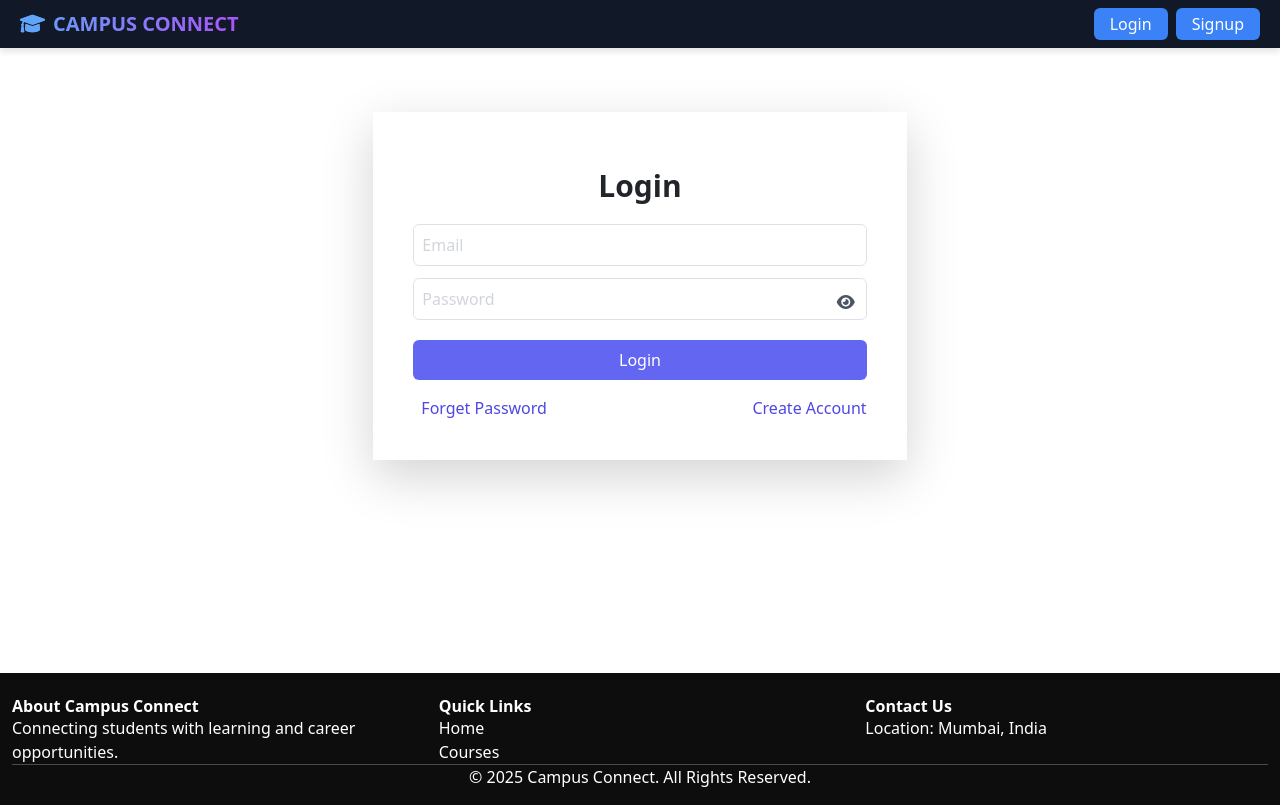
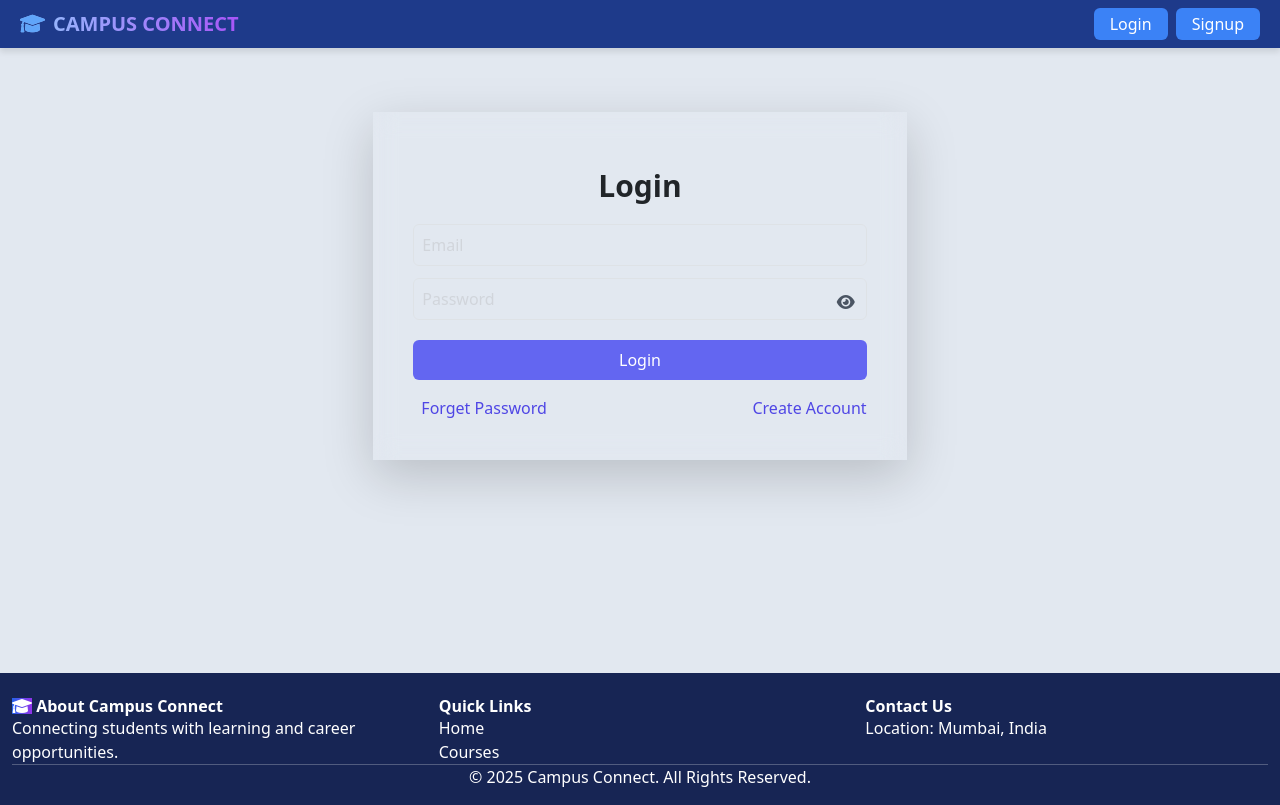
Before and after one commit to AGuptaWorks01/Campus-connect, an Angular app in the folder Client-Frontend/: page /login in a window 1280 px wide. Built offline with nearby package versions, Linux system fonts and the light colour scheme.

Commit message:
added main bg-color

```diff
--- a/Client-Frontend/src/app/Components/home/home.component.css
+++ b/Client-Frontend/src/app/Components/home/home.component.css
@@ -1,3 +1,6 @@
+
+
+
 /* Typing Effect */
 .typing-text {
   display: inline-block;
--- a/Client-Frontend/src/app/Layout/footer/footer.component.html
+++ b/Client-Frontend/src/app/Layout/footer/footer.component.html
@@ -1,9 +1,18 @@
-<footer class="text-white pt-4 pb-3" style="position: absolute; left: 0; right: 0; bottom: 0; background-color: #0e0d0d;">
-  <div class="container text-center text-md-start">
+<footer
+  class="text-white pt-4 pb-3 bg-blue-950"
+  style="position: absolute; left: 0; right: 0; bottom: 0"
+>
+  <div class="container text-md-start">
     <div class="row">
       <!-- About Section -->
       <div class="col-md-4">
-        <h5 class="fw-bold">About Campus Connect</h5>
+        <h5 class="fw-bold">
+          <i
+            class="fas fa-graduation-cap bg-gradient-to-r from-blue-600 to-purple-600"
+          >
+          </i>
+          About Campus Connect
+        </h5>
         <p>Connecting students with learning and career opportunities.</p>
       </div>
 
@@ -15,7 +24,9 @@
             <a routerLink="/" class="text-white text-decoration-none">Home</a>
           </li>
           <li>
-            <a routerLink="/courses" class="text-white text-decoration-none">Courses</a>
+            <a routerLink="/courses" class="text-white text-decoration-none"
+              >Courses</a
+            >
           </li>
         </ul>
       </div>
--- a/Client-Frontend/src/app/Layout/navbar/navbar.component.css
+++ b/Client-Frontend/src/app/Layout/navbar/navbar.component.css
@@ -1,3 +1,4 @@
+
 /* General footer styling */
 footer {
   font-size: 14px;
--- a/Client-Frontend/src/app/Layout/navbar/navbar.component.html
+++ b/Client-Frontend/src/app/Layout/navbar/navbar.component.html
@@ -1,8 +1,8 @@
-<nav class="bg-gray-900 text-white p-2">
+<nav class="bg-blue-900 text-white p-2">
   <div class="container mx-auto flex justify-between items-center">
     <!-- Campus Connect with Icon -->
     <a
-      class="text-xl font-bold uppercase bg-gradient-to-r from-blue-400 to-purple-500 bg-clip-text text-transparent transition-transform duration-300 hover:scale-110 flex items-center gap-2"
+      class="text-xl font-bold uppercase bg-gradient-to-r from-blue-300 to-purple-500 bg-clip-text text-transparent transition-transform duration-300 hover:scale-110 flex items-center gap-2"
       routerLink="home"
     >
       <i class="fas fa-graduation-cap text-blue-400"></i>
@@ -30,7 +30,7 @@
     <div
       #navbarMenu
       [ngClass]="{ hidden: !isNavbarOpen, block: isNavbarOpen }"
-      class="md:flex md:space-x-4 md:space-y-0 bg-gray-900 md:bg-transparent"
+      class="md:flex md:space-x-4 md:space-y-0  md:bg-transparent"
     >
       <ng-container *ngIf="isLoggedIn">
         <a
--- a/Client-Frontend/src/app/Layout/navbar/navbar.component.ts
+++ b/Client-Frontend/src/app/Layout/navbar/navbar.component.ts
@@ -17,11 +17,10 @@ export class NavbarComponent {
   isNavbarOpen = false; // Track whether the navbar is open or closed
   isLoggedIn = false; // Track login status
   isDropdownOpen = false;
-  isModalOpen = false;
   username: string = '';
   private loginStatusSub: Subscription = new Subscription(); // Subscription to login status
 
-   constructor(private eRef: ElementRef) {}
+  constructor(private eRef: ElementRef) { }
 
   ngOnInit() {
     // Subscribe to isLoggedIn$ to get the latest login status
--- a/Client-Frontend/src/app/app.component.css
+++ b/Client-Frontend/src/app/app.component.css
@@ -19,10 +19,10 @@ app-footer {
   left: 0;
   right: 0;
   bottom: 0;
-  background-color: #000000; /* Dark background */
+  background-color: #021a4d; /* Dark background */
   color: white;
   padding: 20px;
-  text-align: center;
+  /* text-align: center; */
   font-size: 1rem;
   width: 100%;
   z-index: 10; /* Ensure it's above content */
--- a/Client-Frontend/src/app/app.component.html
+++ b/Client-Frontend/src/app/app.component.html
@@ -3,7 +3,8 @@
   <app-navbar></app-navbar>
 
   <!-- Main Content -->
-  <div class="flex-grow-1 pt-16"> <!-- Add padding-top to make space for fixed navbar -->
+  <div class="flex-grow-1 pt-16 bg-slate-200
+  "> <!-- Add padding-top to make space for fixed navbar -->
     <router-outlet></router-outlet>
   </div>
 
```
Also changed, not shown: Client-Frontend/src/styles.css (line endings or trailing spaces), 2 other files (tests, documents, lock files or other folders).
